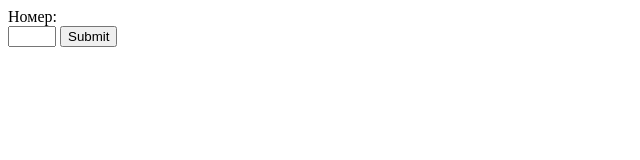
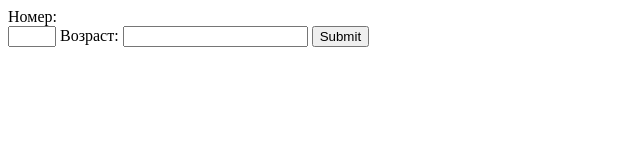
Before and after one commit to IgorPetrovcm/BasicHTML, a plain HTML site: page Task_4/index.html in a window 1280 px wide. Shown: the whole page, without its empty margins (0-640 px from the left). Drawn offline with Linux system fonts and the light colour scheme.

Commit message:
Task4 изучена возможность задавать максимальное и минимальное количество символов в строке ввода

```diff
--- a/Task_4/index.html
+++ b/Task_4/index.html
@@ -8,6 +8,8 @@
     <form method="post">
       <label>Номер:</label> <br />
       <input type="number" name="input" min="1" max="4">
+      <label>Возраст:</label>
+      <input name="age" minlength="3" maxlength="18" />
       <input type="submit" />
     </form>
   </body>
```
